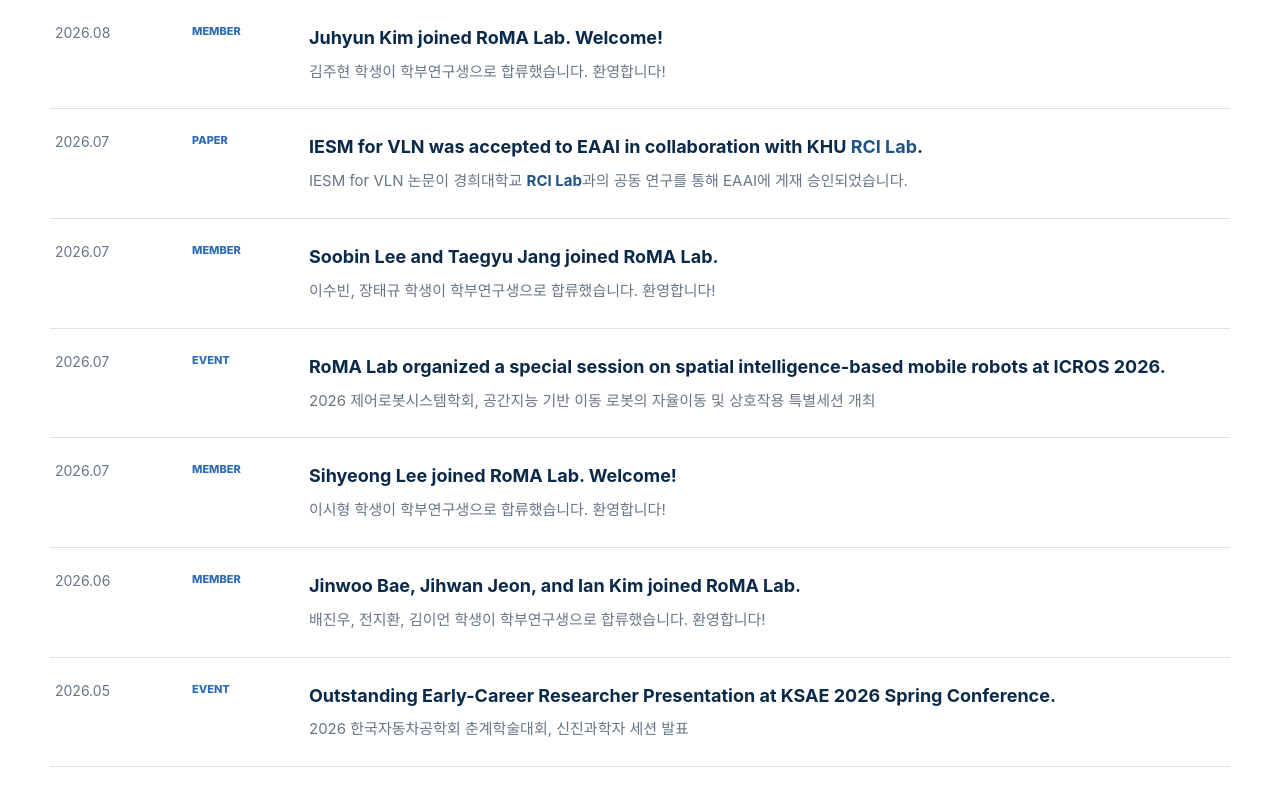
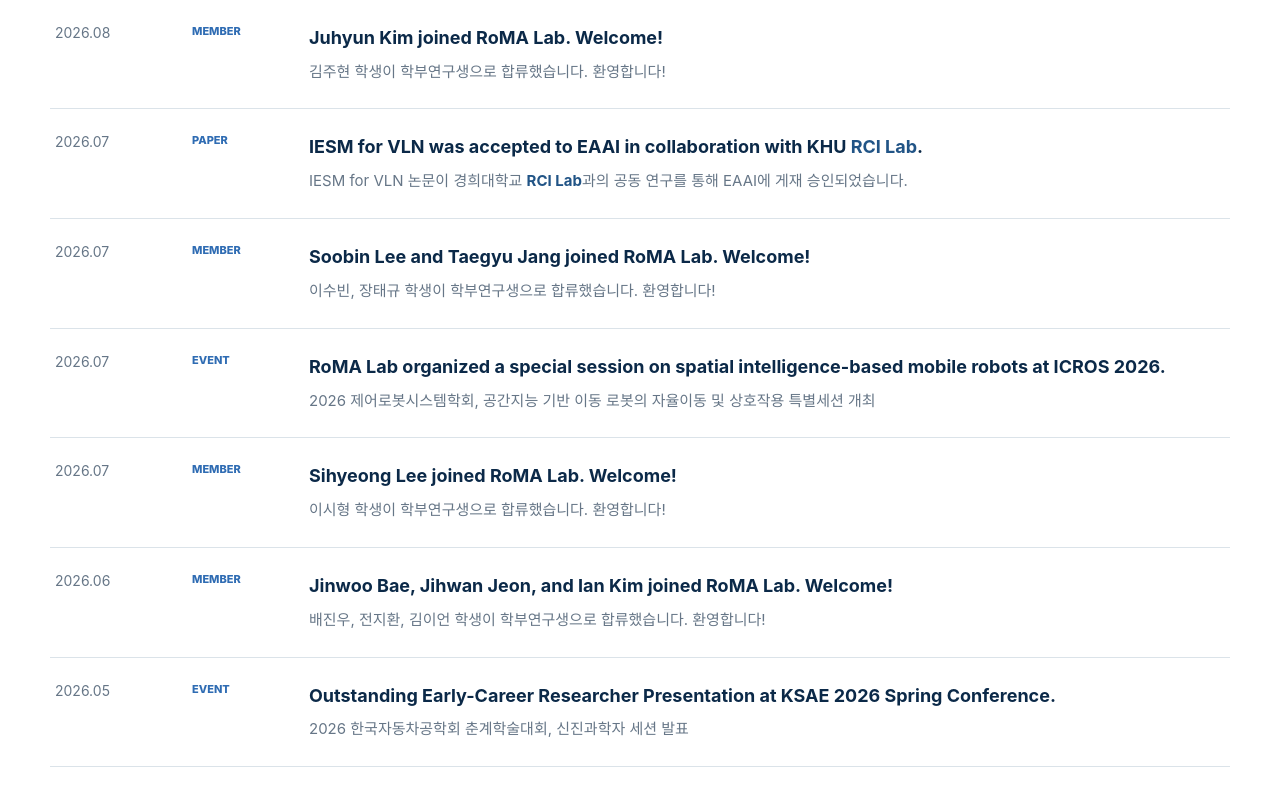
Before and after one commit to RoMA-Robotics-Lab/RoMA-Robotics-Lab.github.io, a Next.js app: page /news in a window 1280 px wide. Shown: the part 428-1220 px from the top of the page. Built offline with nearby package versions, Linux system fonts and the light colour scheme.

Commit message:
Complete member welcome messages

```diff
--- a/app/site-data.ts
+++ b/app/site-data.ts
@@ -519,10 +519,10 @@ export const members = [
 export const newsItems = [
   { date: "2026.08", category: "Member", text: "Juhyun Kim joined RoMA Lab. Welcome!", korean: "김주현 학생이 학부연구생으로 합류했습니다. 환영합니다!" },
   { date: "2026.07", category: "Paper", text: "IESM for VLN was accepted to EAAI in collaboration with KHU RCI Lab.", korean: "IESM for VLN 논문이 경희대학교 RCI Lab과의 공동 연구를 통해 EAAI에 게재 승인되었습니다.", link: { label: "RCI Lab", url: "https://rcilab.khu.ac.kr/" } },
-  { date: "2026.07", category: "Member", text: "Soobin Lee and Taegyu Jang joined RoMA Lab.", korean: "이수빈, 장태규 학생이 학부연구생으로 합류했습니다. 환영합니다!" },
+  { date: "2026.07", category: "Member", text: "Soobin Lee and Taegyu Jang joined RoMA Lab. Welcome!", korean: "이수빈, 장태규 학생이 학부연구생으로 합류했습니다. 환영합니다!" },
   { date: "2026.07", category: "Event", text: "RoMA Lab organized a special session on spatial intelligence-based mobile robots at ICROS 2026.", korean: "2026 제어로봇시스템학회, 공간지능 기반 이동 로봇의 자율이동 및 상호작용 특별세션 개최" },
   { date: "2026.07", category: "Member", text: "Sihyeong Lee joined RoMA Lab. Welcome!", korean: "이시형 학생이 학부연구생으로 합류했습니다. 환영합니다!" },
-  { date: "2026.06", category: "Member", text: "Jinwoo Bae, Jihwan Jeon, and Ian Kim joined RoMA Lab.", korean: "배진우, 전지환, 김이언 학생이 학부연구생으로 합류했습니다. 환영합니다!" },
+  { date: "2026.06", category: "Member", text: "Jinwoo Bae, Jihwan Jeon, and Ian Kim joined RoMA Lab. Welcome!", korean: "배진우, 전지환, 김이언 학생이 학부연구생으로 합류했습니다. 환영합니다!" },
   { date: "2026.05", category: "Event", text: "Outstanding Early-Career Researcher Presentation at KSAE 2026 Spring Conference.", korean: "2026 한국자동차공학회 춘계학술대회, 신진과학자 세션 발표" },
   { date: "2026.03", category: "Paper", text: "TherA was accepted to CVPR 2026 in collaboration with SNU RPM Lab.", korean: "TherA 논문이 서울대학교 RPM Lab과의 공동 연구를 통해 CVPR 2026에 게재 승인되었습니다.", link: { label: "RPM Lab", url: "https://rpm.snu.ac.kr/" } },
   { date: "2026.03", category: "Lab", text: "Robotics, Mobility and AI Lab opened at Kyungpook National University.", korean: "경북대학교에서 AI 로봇 모빌리티 연구실(RoMA Lab)이 새롭게 오픈했습니다." },
```
